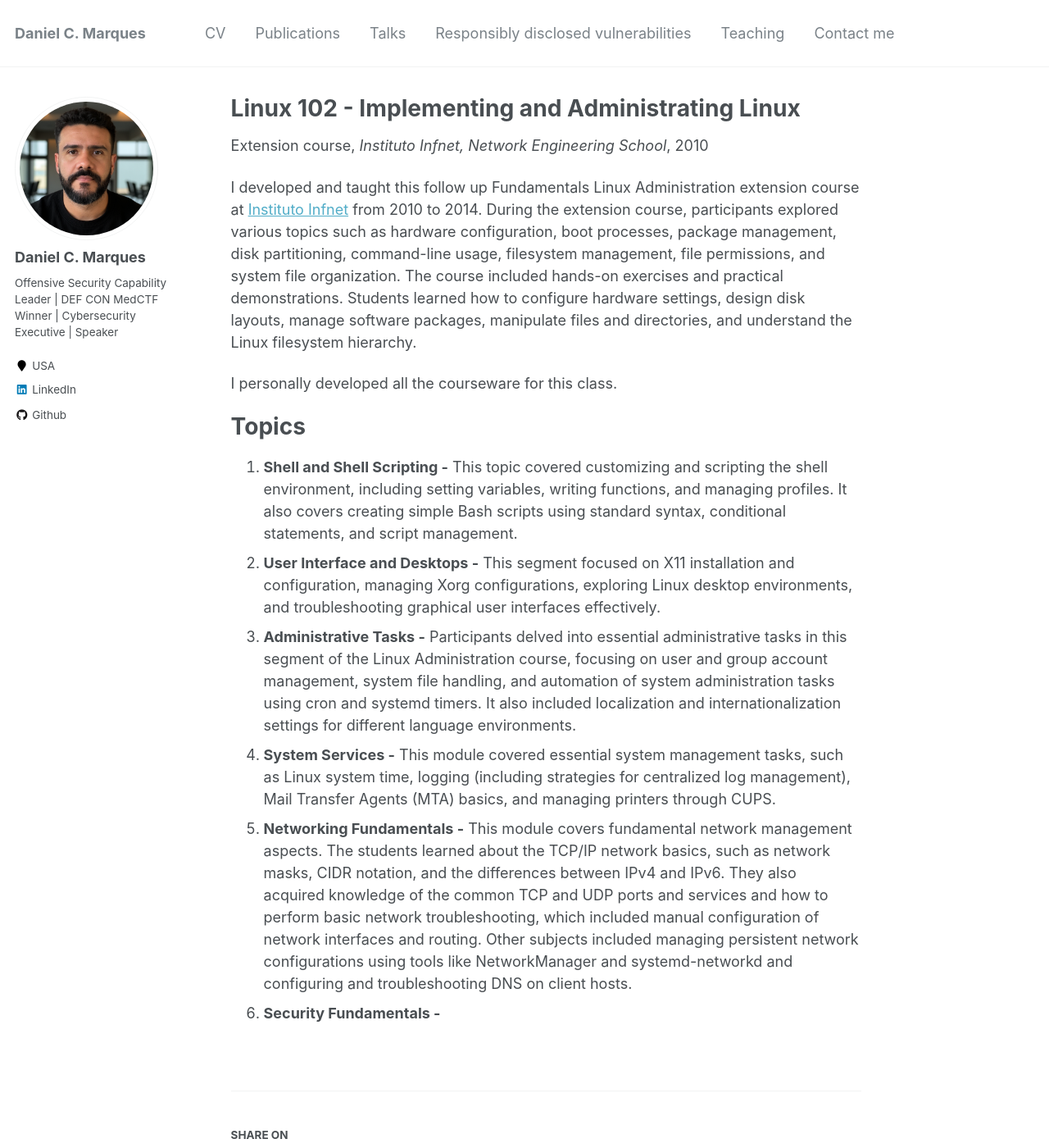
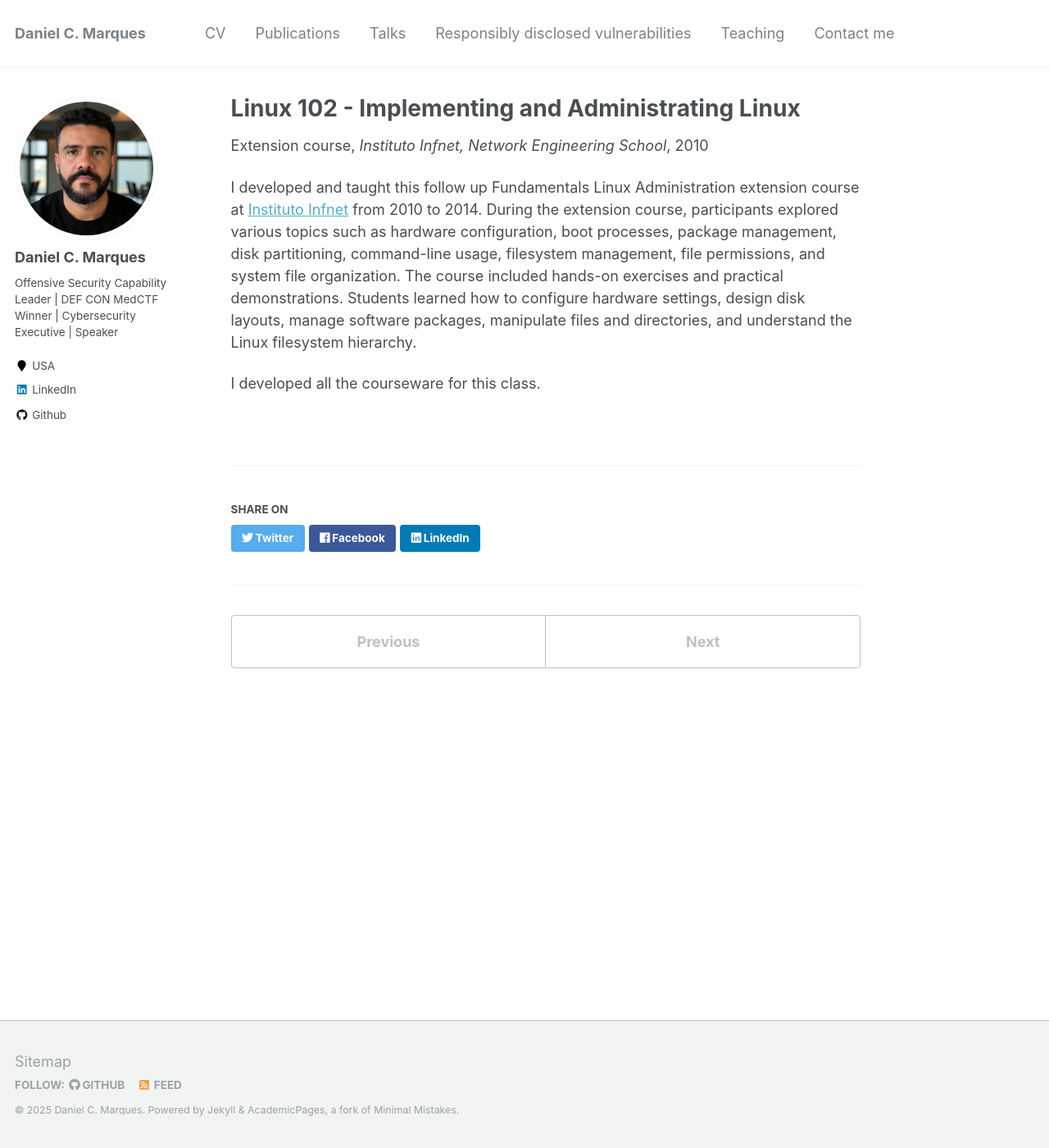
Before and after one commit to danielcmarques/danielcmarques.github.io, a Jekyll site: the page built from _teaching/2010-07-linux-102.md, in a window 1280 px wide and 1400 px high. Shown: the whole window at 82% size. Built offline with Jekyll 4.4.1, drawn with Linux system fonts in a browser that asks for light colours.

Commit message:
Updated talks and teaching

```diff
--- a/_pages/talks.html
+++ b/_pages/talks.html
@@ -1,6 +1,6 @@
 ---
 layout: archive
-title: "Talks and presentations"
+title: "Talks and workshops"
 permalink: /talks/
 author_profile: true
 ---
--- a/_teaching/2010-07-linux-102.md
+++ b/_teaching/2010-07-linux-102.md
@@ -10,13 +10,4 @@ location: "Rio de Janeiro, Brazil"
 
 I developed and taught this follow up Fundamentals Linux Administration extension course at [Instituto Infnet](https://www.infnet.edu.br) from 2010 to 2014. During the extension course, participants explored various topics such as hardware configuration, boot processes, package management, disk partitioning, command-line usage, filesystem management, file permissions, and system file organization. The course included hands-on exercises and practical demonstrations. Students learned how to configure hardware settings, design disk layouts, manage software packages, manipulate files and directories, and understand the Linux filesystem hierarchy.
 
-I personally developed all the courseware for this class.
-
-Topics
-======
-1. **Shell and Shell Scripting -** This topic covered customizing and scripting the shell environment, including setting variables, writing functions, and managing profiles. It also covers creating simple Bash scripts using standard syntax, conditional statements, and script management.
-2. **User Interface and Desktops -** This segment focused on X11 installation and configuration, managing Xorg configurations, exploring Linux desktop environments, and troubleshooting graphical user interfaces effectively.
-3. **Administrative Tasks -** Participants delved into essential administrative tasks in this segment of the Linux Administration course, focusing on user and group account management, system file handling, and automation of system administration tasks using cron and systemd timers. It also included localization and internationalization settings for different language environments.
-4. **System Services -** This module covered essential system management tasks, such as Linux system time, logging (including strategies for centralized log management), Mail Transfer Agents (MTA) basics, and managing printers through CUPS.
-5. **Networking Fundamentals -** This module covers fundamental network management aspects. The students learned about the TCP/IP network basics, such as network masks, CIDR notation, and the differences between IPv4 and IPv6. They also acquired knowledge of the common TCP and UDP ports and services and how to perform basic network troubleshooting, which included manual configuration of network interfaces and routing. Other subjects included managing persistent network configurations using tools like NetworkManager and systemd-networkd and configuring and troubleshooting DNS on client hosts.
-5. **Security Fundamentals -**
+I developed all the courseware for this class.
```
Also changed, not shown: _teaching/2010-06-linux-101.md (+1 -8 lines), _teaching/2010-08-linux-201.md (+1 -9 lines), _teaching/2010-09-linux-202.md (+1 -9 lines), _teaching/2012-09-lpic-1.md (added, +13 -0 lines), _teaching/2012-09-lpic-2.md (added, +17 -0 lines), 1 other file.
